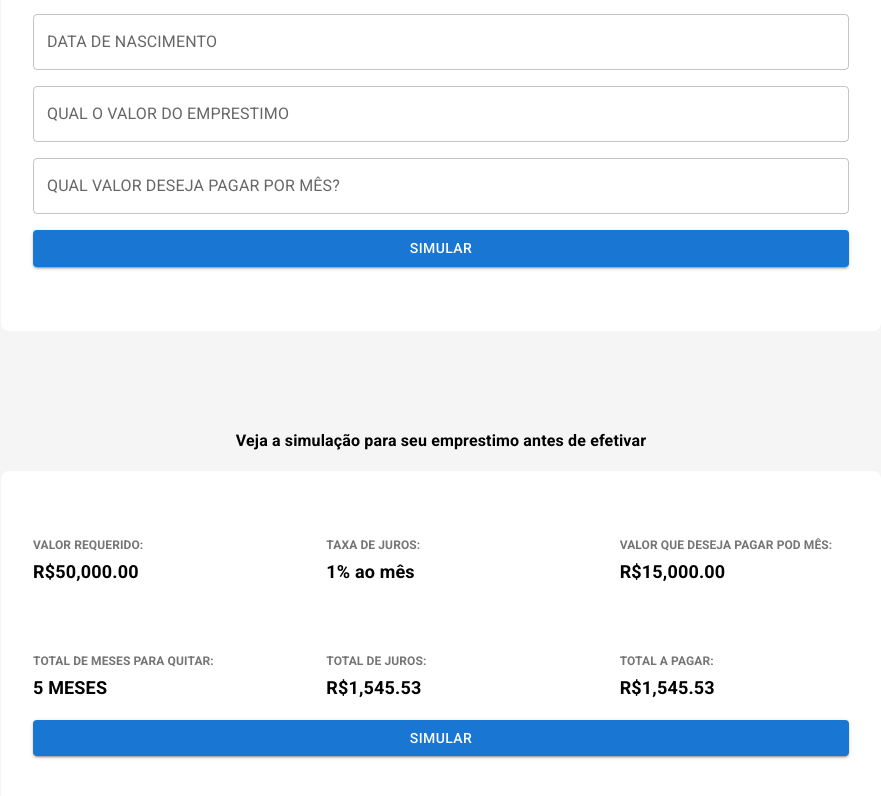
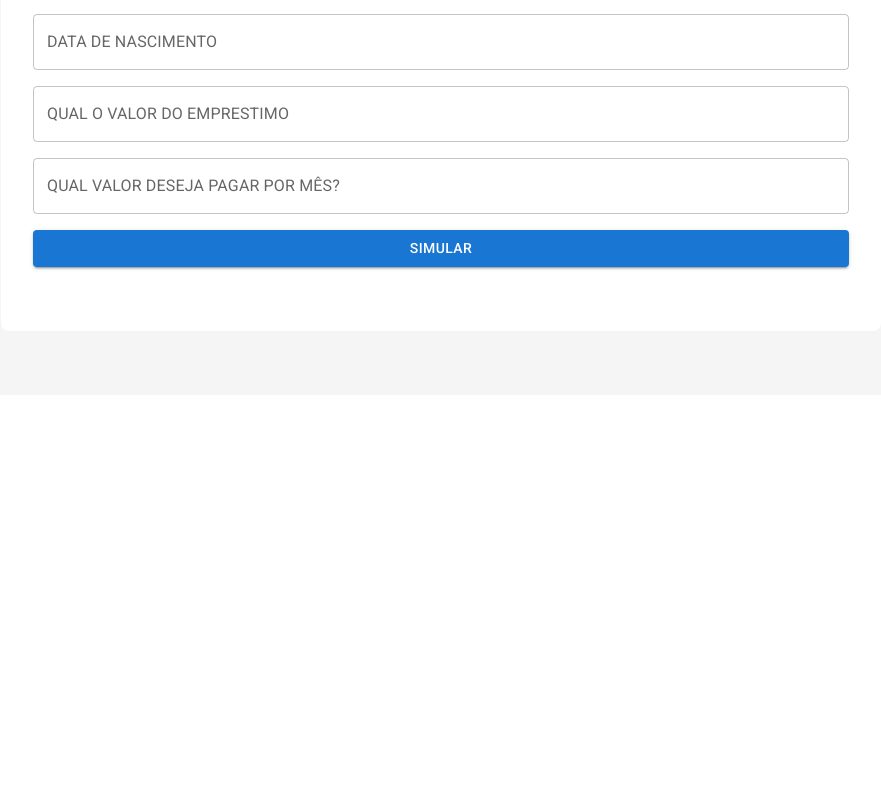
Before and after one commit to progmateus/letalk-challenge, a Next.js app in the folder frontend/: page / in a window 1280 px wide. Shown: the part 422-1218 px from the top of the page, without its empty margins (199-1080 px from the left). After the commit the page ends 817 px from the top, so only its background shows below. Built offline with nearby package versions, Linux system fonts and the light colour scheme.

Commit message:
loading button

```diff
--- a/frontend/package.json
+++ b/frontend/package.json
@@ -13,6 +13,7 @@
     "@emotion/styled": "^11.13.0",
     "@fontsource/roboto": "^5.0.14",
     "@hookform/resolvers": "^3.9.0",
+    "@mui/lab": "^5.0.0-alpha.173",
     "@mui/material": "^5.16.6",
     "axios": "^1.7.3",
     "dayjs": "^1.11.12",
--- a/frontend/src/app/page.tsx
+++ b/frontend/src/app/page.tsx
@@ -8,6 +8,9 @@ import { z } from "zod";
 import customParseFormat from "dayjs/plugin/customParseFormat"
 import { ProspectionInfo } from "@/components/ProspectionInfo";
 import { convertMoney } from "@/utils/convertMoney";
+import { useState } from "react";
+import { IProspectionDTO } from "@/dtos/IProspectionDTO";
+import { LoadingButton } from '@mui/lab';
 
 
 dayjs.extend(customParseFormat)
@@ -34,8 +37,13 @@ export default function Home() {
     resolver: zodResolver(loanSchema)
   });
 
+  const [currentProspection, setCurrentProspection] = useState<IProspectionDTO | null>(null)
+  const [moreProspections, setMoreProspections] = useState<IProspectionDTO[] | []>([])
+  const [isLoading, setIsLoading] = useState(false)
+
 
   const handleSimulate = async ({ balance, birth_date, cpf, installments_value, state_id }: LoanProps) => {
+    if (isLoading) return
     if (balance < 50000) {
       setError("balance", {
         message: "O valor mínimo é R$50.000"
@@ -49,10 +57,11 @@ export default function Home() {
       })
       return
     }
-
+    setIsLoading(true)
     await SimulateLoanService({ balance, birth_date, cpf, installments_value, state_id }).then((res) => {
       const { data } = res
-      console.log(data)
+      setCurrentProspection(data.data.currentSimulation)
+      setMoreProspections(data.data.moreSimulations)
     }).catch((err) => {
       console.log(err)
       console.log(err.response.data.message)
@@ -63,6 +72,8 @@ export default function Home() {
         })
         return
       }
+    }).finally(() => {
+      setIsLoading(false)
     })
   }
   return (
@@ -124,31 +135,35 @@ export default function Home() {
               <TextField label="QUAL VALOR DESEJA PAGAR POR MÊS?" variant="outlined" fullWidth onChange={onChange} value={value} error={errors.installments_value?.message !== undefined} helperText={errors.installments_value?.message} />
             )}
           />
-          <Button variant="contained" type="submit" className="bg-amber-700">SIMULAR</Button>
+          <LoadingButton variant="contained" type="submit" className="bg-amber-700" loading={isLoading}>SIMULAR</LoadingButton>
         </Stack>
       </Stack>
 
+      {
+        currentProspection && (
           <Stack spacing={2} direction="column" justifyContent="center" textAlign="center" mt={12}>
             <Typography variant="subtitle1" component="p" mb={2} fontWeight="700"> Veja a simulação para seu emprestimo antes de efetivar </Typography>
             <Stack spacing={2} direction="column" width="55rem" bgcolor="white" px={4} py={8} borderRadius={2}>
 
               <Box textAlign="left" display="grid" gridTemplateColumns="repeat(3, 1fr)" gap="4rem">
 
-            <ProspectionInfo title="VALOR REQUERIDO:" info={convertMoney(50000)} />
+                <ProspectionInfo title="VALOR REQUERIDO:" info={convertMoney(currentProspection.balance)} />
 
                 <ProspectionInfo title="TAXA DE JUROS:" info="1% ao mês" />
 
-            <ProspectionInfo title="VALOR QUE DESEJA PAGAR POD MÊS:" info={convertMoney(15000)} />
+                <ProspectionInfo title="VALOR QUE DESEJA PAGAR POR MÊS:" info={convertMoney(currentProspection.installments_value)} />
 
-            <ProspectionInfo title="TOTAL DE MESES PARA QUITAR:" info="5 MESES" />
+                <ProspectionInfo title="TOTAL DE MESES PARA QUITAR:" info={`${currentProspection.installments_times} MESES`} />
 
-            <ProspectionInfo title="TOTAL DE JUROS:" info={convertMoney(1545.53)} />
+                <ProspectionInfo title="TOTAL DE JUROS:" info={convertMoney(currentProspection.interest)} />
 
-            <ProspectionInfo title="TOTAL A PAGAR:" info={convertMoney(1545.53)} />
+                <ProspectionInfo title="TOTAL A PAGAR:" info={convertMoney(currentProspection.balance_with_interest)} />
               </Box>
               <Button variant="contained" type="submit" className="bg-amber-700">SIMULAR</Button>
             </Stack>
           </Stack>
+        )
+      }
     </Box>
   );
 }
--- /dev/null
+++ b/frontend/src/dtos/IProspectionDTO.ts
@@ -0,0 +1,8 @@
+export interface IProspectionDTO {
+  balance: number,
+  balance_with_interest: number,
+  interest: number,
+  installments_value: number,
+  installments_times: number,
+  maturity_date: Date,
+}
```
Also changed, not shown: 2 other files (tests, documents, lock files or other folders). Lines whose indentation alone changed are shown as unchanged.
